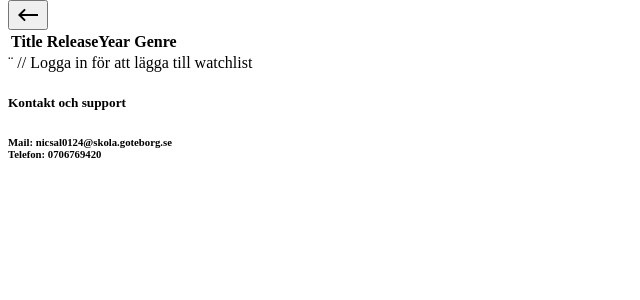
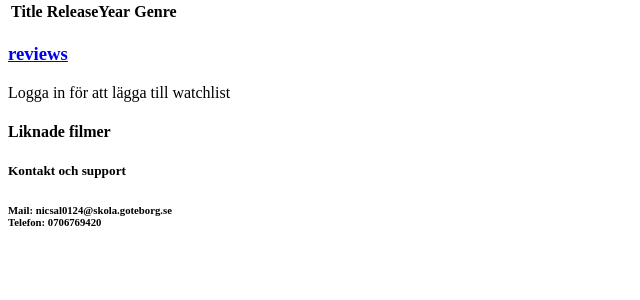
Before and after one commit to USB-mouse/Nick-Slutprojekt-webbserverprogrammering, a PHP site: the page made by Slutprojekt/templates/info.html.twig in a window 1280 px wide. Shown: the part 154-454 px from the top of the page, without its empty margins (0-640 px from the left). Run offline with PHP 8.4, Linux system fonts and the light colour scheme; the template is opened without the code that fills it, so the values that code supplies are empty; some libraries are stand-ins or nearby versions.

Commit message:
V 0.3 (Hemma)
Ändringar
Tog bort bakåt knappen eftersom den hade några problem med search funktionen
Gjort ccs och ändrat kod för info.html.twig
Man kan nu trycka på genre i info och komma till allmovies med genre direkt satt på den genre du har valt i info
Lagt till text längst ner i info "Liknade filmer"
Istället än utav så finns det nu en stjärna på ratings

Known issues
Darkmode knapp fungerar inte i filer i log mapp.
Kanske behöver lägga till Url på alla allmovies länkar som byter sort och genre.

```diff
--- a/Slutprojekt/templates/Allmovies.html.twig
+++ b/Slutprojekt/templates/Allmovies.html.twig
@@ -13,6 +13,8 @@
 <br>
    <a href="Allmovies.php">full standard</a>
 <table>
+
+    // fixa alla dessa länkar till url
         <tr>
             <th>Movies</th>
         </tr>
--- a/Slutprojekt/templates/info.html.twig
+++ b/Slutprojekt/templates/info.html.twig
@@ -1,25 +1,22 @@
 {% extends "base.html.twig" %}
 {% block main %}
 
-
-
-<button onclick="history.back()" class="back-button">
-    <svg xmlns="http://www.w3.org/2000/svg" width="24" height="24" viewBox="0 0 24 24">
-        <rect width="24" height="24" fill="none"/>
-        <path fill="currentColor" d="M22 13v-2H5.828l3.95-3.95l-1.414-1.414L2 12l6.364 6.364l1.414-1.414L5.828 13z"/>
-    </svg>
-</button>
-
+<div class="MainInfo">
 {% for item in movies %}
       <div class="movie-poster">
             <img src="images/{{ item.Cover }}" alt="{{ item.Title }}">
+            </div>
 
-    <h3 class="action"> <a href="{{url("review.php")}}?MovieId={{ item.MovieId }}" class="review-button">reviews</a> </h3>
+
+
+{% endfor %}
+{% for item in movies %}
 
 
 
 
 {% endfor %}
+ <div>
 
  <table>
         <tr>
@@ -28,15 +25,25 @@
             <th>Genre</th>
         </tr>
     {% for item in movies %}
+<div class="summery">
+<h4> Summery</h4>
+{{ item.Summery}}
+</div>
         <tr>
             <td>  {{ item.Title}}</td>
             <td>  {{ item.ReleaseYear }}</td>
-            <td>  {{ item.Genre}}</td>
+            <td> <a href="{{url("Allmovies.php")}}?genre={{ item.Genre}}"> {{ item.Genre}}</a></td>
         </tr>
 
       {% endfor %}
-        </table>¨
-//
+        </table>
+        </div>
+</div>
+
+
+       <h3 class="action"> <a href="{{url("review.php")}}?MovieId={{ item.MovieId }}" class="review-button">reviews</a> </h3>
+
+
     {% if not username %}
       Logga in för att lägga till watchlist
      {% endif %}
@@ -47,7 +54,7 @@
         <input type="hidden" name="UserId" value="{{ UserId }}">
         <input type="submit" value="Add to watchlist">
   </form>
-  //
+
      {% endif %}
-
+ <h4 class="info">Liknade filmer</h4>
 {% endblock %}
--- a/Slutprojekt/templates/review.html.twig
+++ b/Slutprojekt/templates/review.html.twig
@@ -15,7 +15,7 @@
         {% for item in review %}
         <div>
           <h3>{{ item.ReviewTitle }} </h2>
-           <p> utav  {{ item.Rating }}/10 </p>
+           <p> ⭐ {{ item.Rating }}/10 </p>
          <p> {{ item.ReviewContent }} </p>
           <p><i> {{ item.User }} vid {{item.ReviewTime | date("d/m-Y h:i") }} </i></p>
         </div>
```
Also changed, not shown: Slutprojekt/public_html/Slutprojekt/style.css (+19 -7 lines), Slutprojekt/Slutprojekt.db.
